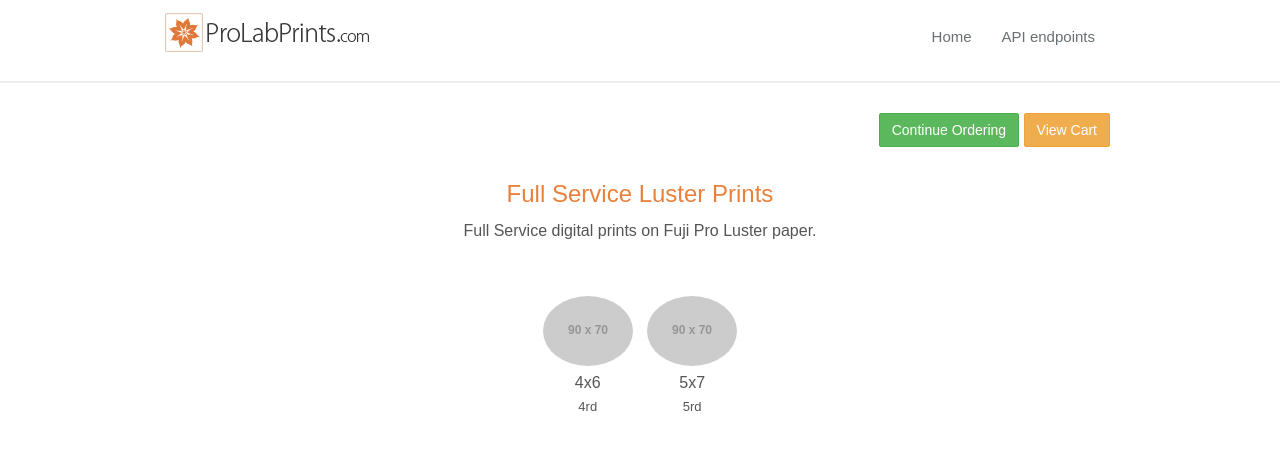
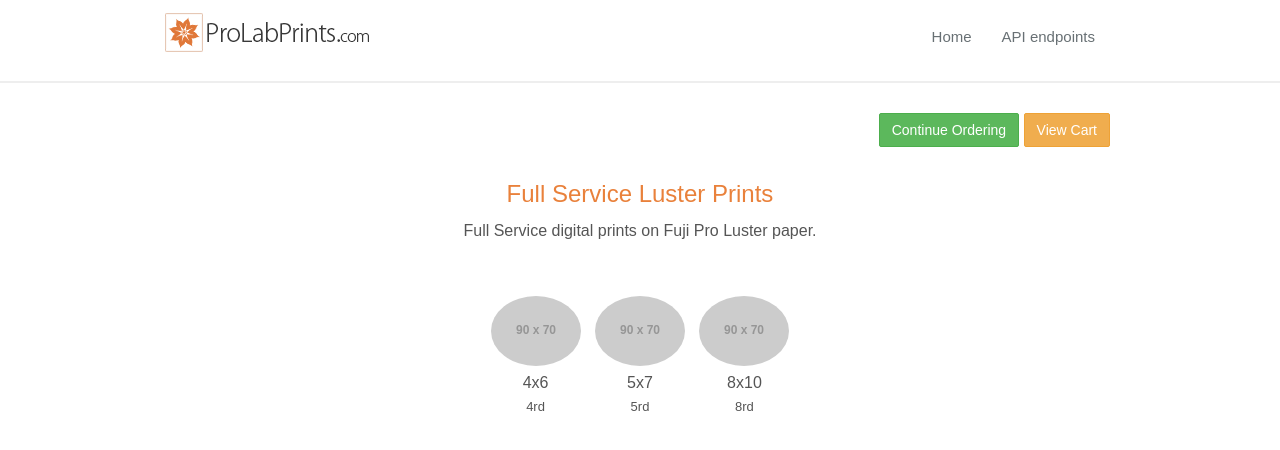
Before and after one commit to rdyar/simple_order_system, a Jekyll site: the page built from services/full-service-digital-prints.html, in a window 1280 px wide. Shown: the top 450 px of the page. Built offline with Jekyll 4.4.1, drawn with Linux system fonts in a browser that asks for light colours; nearby versions of some CDN libraries.

Commit message:
added option to prints data

```diff
--- a/_data/catalogs.yml
+++ b/_data/catalogs.yml
@@ -8,6 +8,11 @@
       code: 4rd
     - size: 5x7
       code: 5rd
+      options:
+        - option: Gator mount
+          price: "4.00"
+    - size: 8x10
+      code: 8rd
 
 - catalog: Canvas Wraps
   subtitle: Ready to hang Wall Art
```
